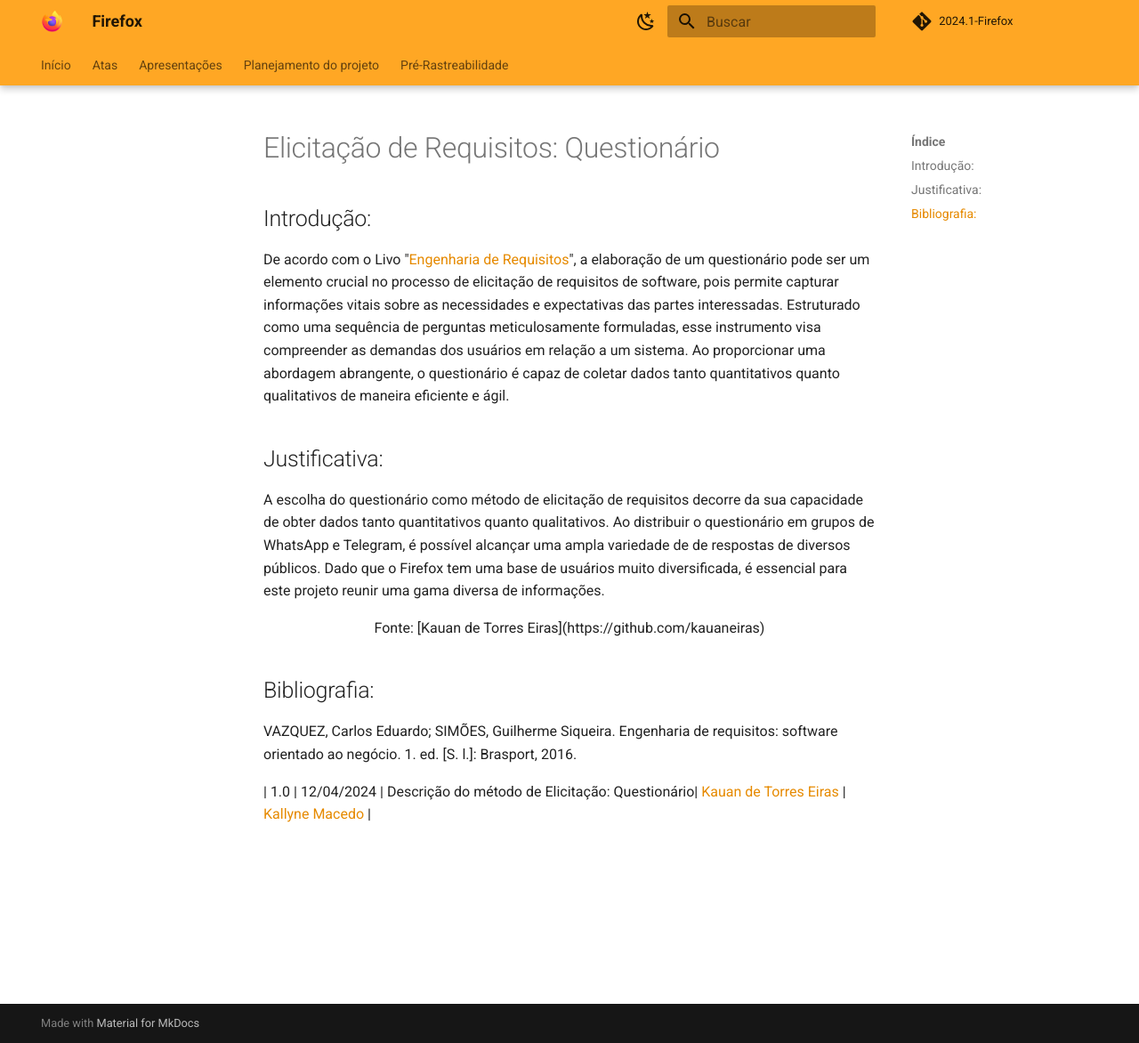
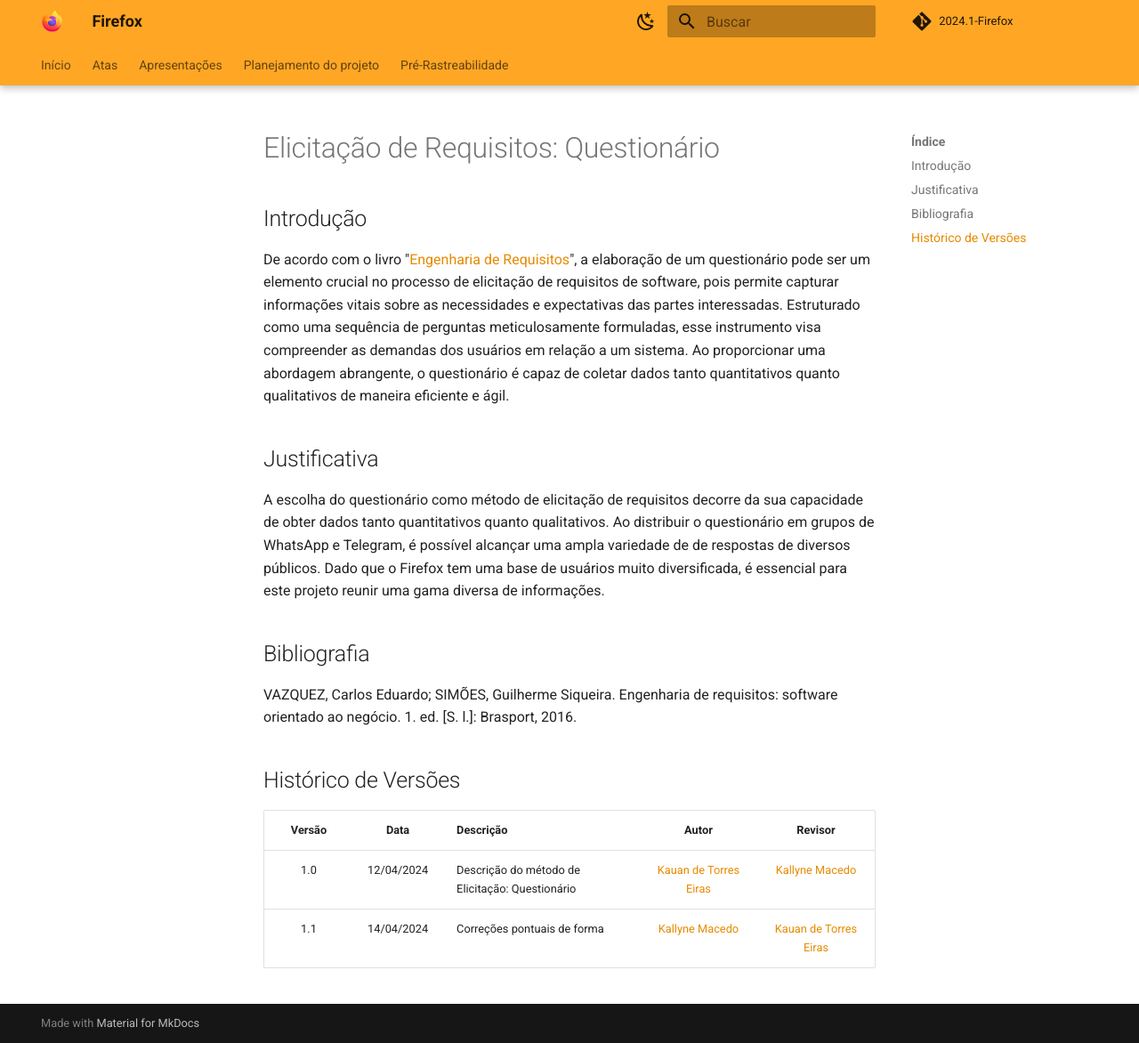
Before and after one commit to martinsglucas/Requisitos-de-Software, an MkDocs documentation site: the page built from docs/elicitacao/tecnicas/questionario.md, in a window 1280 px wide and 1172 px high. Shown: the whole window at 89% size. Built offline with MkDocs 1.6.1 and Material for MkDocs 9.7.7, drawn with Linux system fonts in a browser that asks for light colours; comment, search, counter and statistics services are not loaded.

Commit message:
fix: revisao tecnicas de elicit

```diff
--- a/docs/elicitacao/tecnicas/questionario.md
+++ b/docs/elicitacao/tecnicas/questionario.md
@@ -1,15 +1,24 @@
 # Elicitação de Requisitos: Questionário
 
-## Introdução:
-De acordo com o Livo "[Engenharia de Requisitos](https://aprender3.unb.br/pluginfile.php/2844983/mod_resource/content/4/Elicitacao%20de%20Req%202.pdf)", a elaboração de um questionário pode ser um elemento crucial no processo de elicitação de requisitos de software, pois permite capturar informações vitais sobre as necessidades e expectativas das partes interessadas. Estruturado como uma sequência de perguntas meticulosamente formuladas, esse instrumento visa compreender as demandas dos usuários em relação a um sistema. Ao proporcionar uma abordagem abrangente, o questionário é capaz de coletar dados tanto quantitativos quanto qualitativos de maneira eficiente e ágil.
+## Introdução
 
-## Justificativa:
+De acordo com o livro "[Engenharia de Requisitos](https://aprender3.unb.br/pluginfile.php/2844983/mod_resource/content/4/Elicitacao%20de%20Req%202.pdf)", a elaboração de um questionário pode ser um elemento crucial no processo de elicitação de requisitos de software, pois permite capturar informações vitais sobre as necessidades e expectativas das partes interessadas. Estruturado como uma sequência de perguntas meticulosamente formuladas, esse instrumento visa compreender as demandas dos usuários em relação a um sistema. Ao proporcionar uma abordagem abrangente, o questionário é capaz de coletar dados tanto quantitativos quanto qualitativos de maneira eficiente e ágil.
+
+## Justificativa
+
 A escolha do questionário como método de elicitação de requisitos decorre da sua capacidade de obter dados tanto quantitativos quanto qualitativos. Ao distribuir o questionário em grupos de WhatsApp e Telegram, é possível alcançar uma ampla variedade de de respostas de diversos públicos. Dado que o Firefox tem uma base de usuários muito diversificada, é essencial para este projeto reunir uma gama diversa de informações.
 
-<center><font size="3">Fonte: [Kauan de Torres Eiras](https://github.com/kauaneiras)</font></center>
+<!--
+<center><font size="3">Fonte: [Kauan de Torres Eiras](https://github.com/kauaneiras)</font></center> -->
 
-## Bibliografia:
+## Bibliografia
+
 VAZQUEZ, Carlos Eduardo; SIMÕES, Guilherme Siqueira. Engenharia de requisitos: software orientado ao negócio. 1. ed. [S. l.]: Brasport, 2016.
 
 
-| 1.0    | 12/04/2024 | Descrição do método de Elicitação: Questionário| [Kauan de Torres Eiras](https://github.com/kauaneiras) | [Kallyne Macedo](https://github.com/kalipassos) |
+## Histórico de Versões
+
+| Versão | Data | Descrição | Autor | Revisor
+|:------:|:----:|-----------|:-----:|:------:
+| 1.0    | 12/04/2024 | Descrição do método de Elicitação: Questionário | [Kauan de Torres Eiras](https://github.com/kauaneiras) | [Kallyne Macedo](https://github.com/kalipassos) |
+| 1.1    | 14/04/2024 | Correções pontuais de forma | [Kallyne Macedo](https://github.com/kalipassos) | [Kauan de Torres Eiras](https://github.com/kauaneiras) |
```
Also changed, not shown: docs/elicitacao/tecnicas/entrevista.md (+11 -5 lines).
